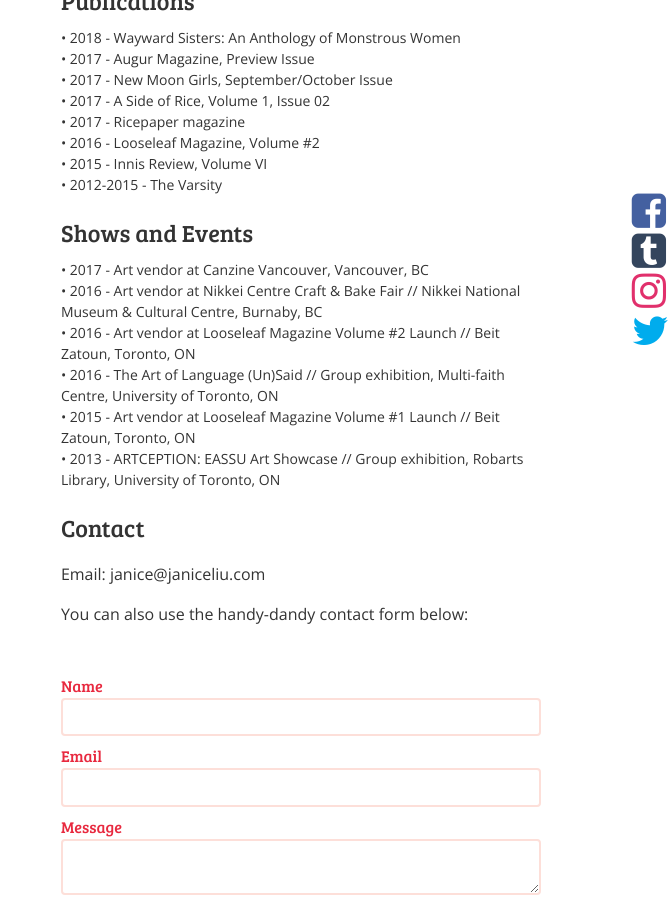
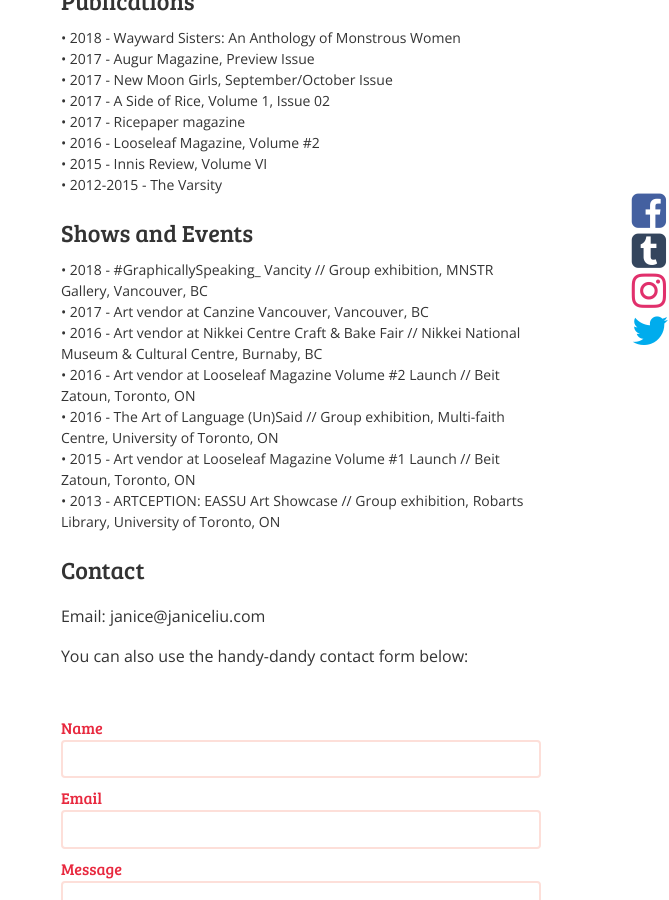
Before and after one commit to flutterdoodle/flutterdoodle.github.io, a Jekyll site: the page built from about.html, in a window 1280 px wide and 900 px high, scrolled down 730 px. Shown: the whole window, without its empty margins (611-1280 px from the left). Built offline with Jekyll 4.4.1, drawn with Linux system fonts in a browser that asks for light colours; nearby versions of some CDN libraries.

Commit message:
Update about.html

```diff
--- a/about.html
+++ b/about.html
@@ -20,6 +20,7 @@
 </ul>
 <h2>Shows and Events</h2>
 <ul>
+    <li>• 2018 - #GraphicallySpeaking_ Vancity // Group exhibition, MNSTR Gallery, Vancouver, BC</li>
     <li>• 2017 - Art vendor at Canzine Vancouver, Vancouver, BC<br></li><li>• 2016 - Art vendor at Nikkei Centre Craft &amp; Bake Fair // Nikkei National Museum &amp; Cultural Centre, Burnaby, BC</li>
     <li>• 2016 - Art vendor at Looseleaf Magazine Volume #2 Launch // Beit Zatoun, Toronto, ON</li>
     <li>• 2016 - The Art of Language (Un)Said // Group exhibition, Multi-faith Centre, University of Toronto, ON</li>
```
